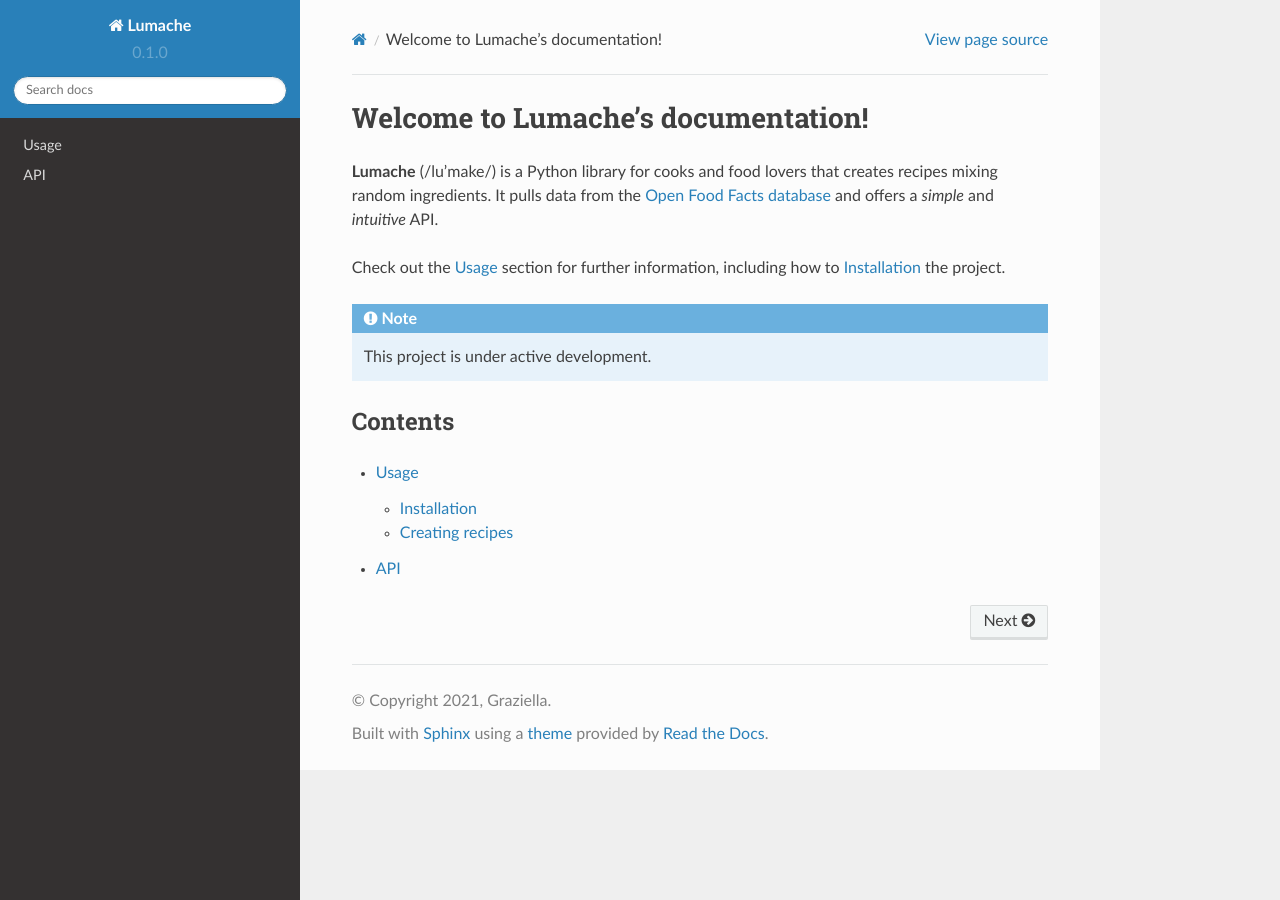
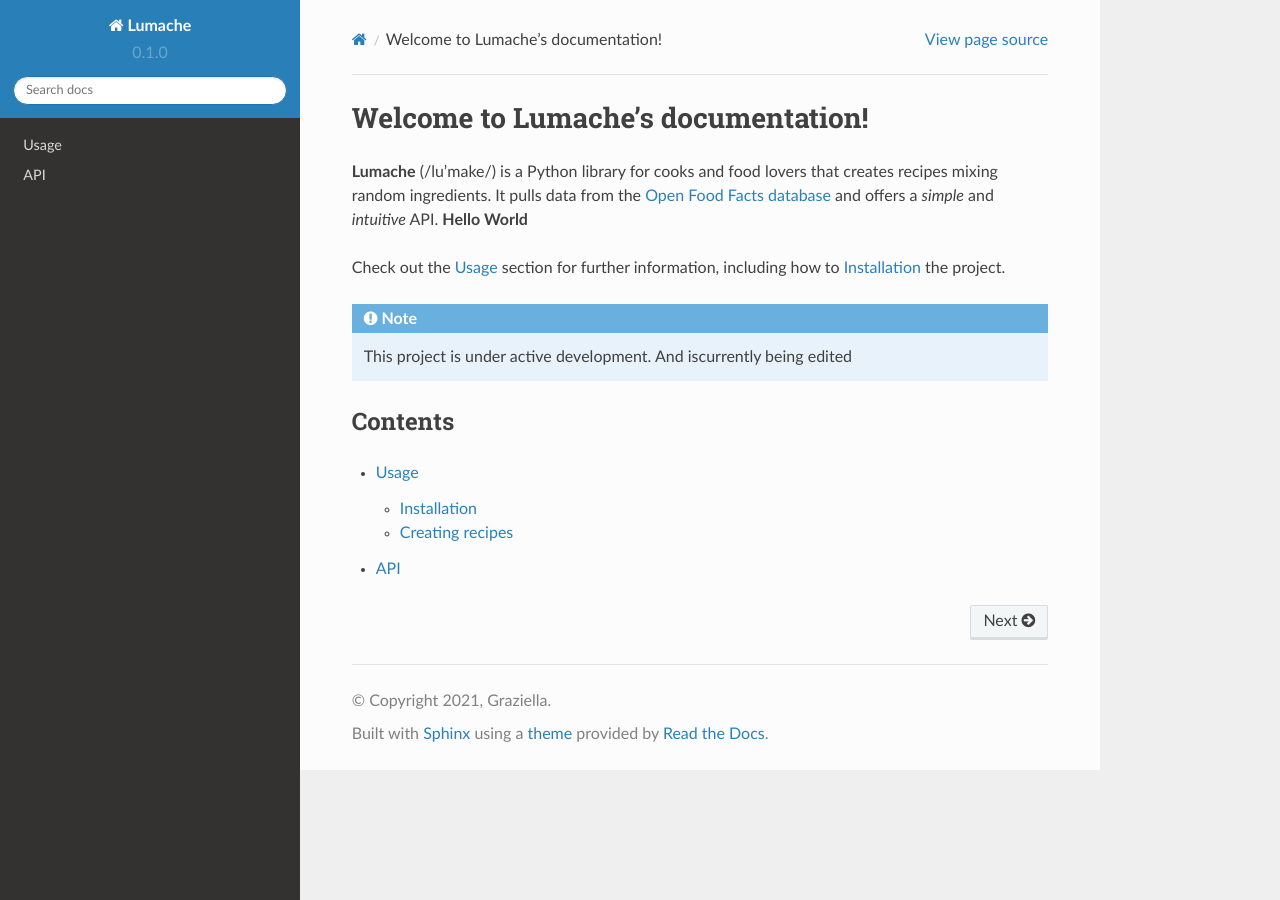
Before and after one commit to George-W-H/TP, a Sphinx documentation site: the page built from docs/source/index.rst, in a window 1280 px wide. Built offline with Sphinx 7.4.7 and the Read the Docs theme 2.0.0, drawn with Linux system fonts in a browser that asks for light colours.

Commit message:
Update index.rst

```diff
--- a/docs/source/index.rst
+++ b/docs/source/index.rst
@@ -5,13 +5,14 @@ Welcome to Lumache's documentation!
 that creates recipes mixing random ingredients.
 It pulls data from the `Open Food Facts database <https://world.openfoodfacts.org/>`_
 and offers a *simple* and *intuitive* API.
+**Hello World**
 
 Check out the :doc:`usage` section for further information, including
 how to :ref:`installation` the project.
 
 .. note::
 
-   This project is under active development.
+   This project is under active development. And iscurrently being edited
 
 Contents
 --------
```
